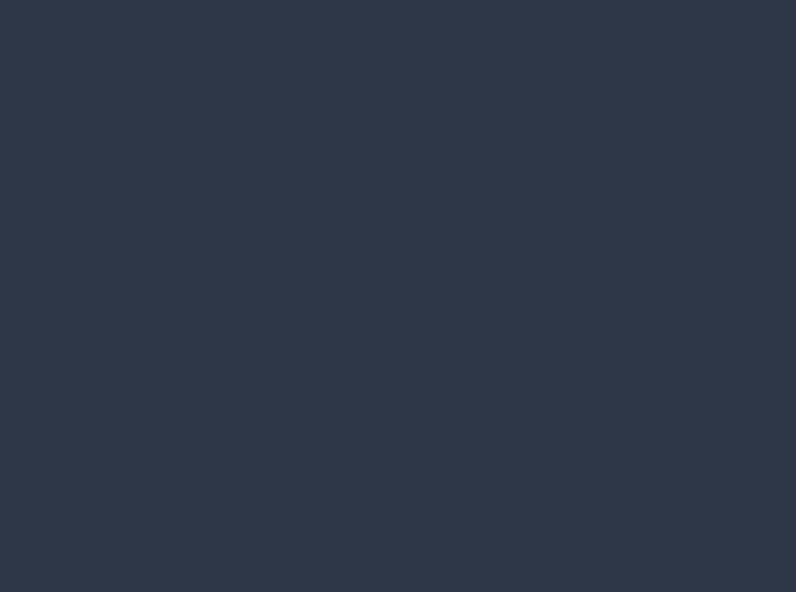
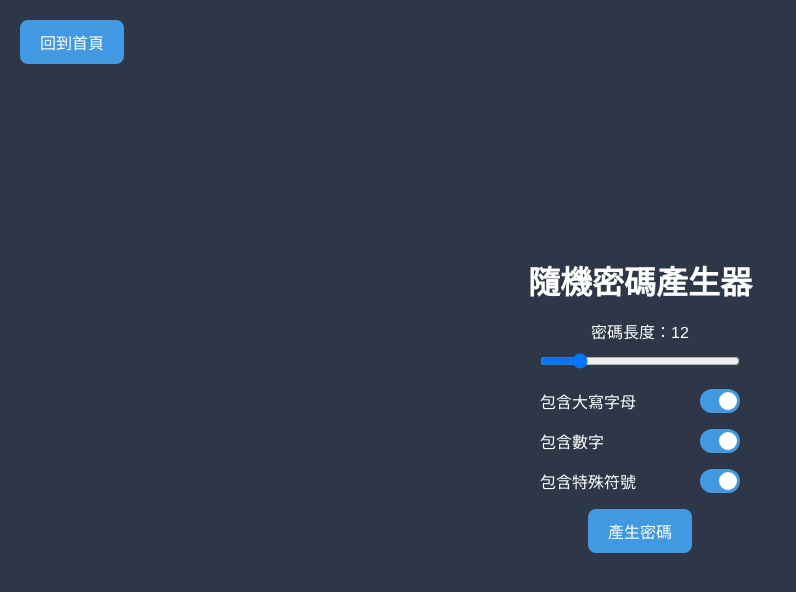
Before and after one commit to qian403/web-tools, a Vue app: page /password-generator in a window 1280 px wide. Before the commit this address had no page. Shown: the top 592 px of the page, without its empty margins (0-796 px from the left). Built offline with nearby package versions, Linux system fonts and the light colour scheme.

Commit message:
add password-generator page
新增密碼產生器

```diff
--- a/package.json
+++ b/package.json
@@ -3,7 +3,7 @@
   "version": "0.1.0",
   "private": true,
   "scripts": {
-    "serve": "vue-cli-service serve",
+    "dev": "vue-cli-service serve",
     "build": "vue-cli-service build",
     "lint": "vue-cli-service lint"
   },
--- a/src/components/home.vue
+++ b/src/components/home.vue
@@ -28,7 +28,8 @@ export default {
 
     const tools = [
       { name: 'Blog', path: 'https://blog.qian30.net', isExternal: true },
-      { name: 'clock', path: '/clock', isExternal: false }
+      { name: 'clock', path: '/clock', isExternal: false },
+      { name: 'password-generator',path: '/password-generator',isExternal: false }
     ];
 
     const filteredTools = computed(() =>
@@ -77,6 +78,7 @@ export default {
 .toolbox-title {
   text-align: center;
   margin-bottom: 20px;
+  color: #fff;
 }
 
 .search-input {
--- a/src/router/index.js
+++ b/src/router/index.js
@@ -1,6 +1,7 @@
 import { createRouter, createWebHistory } from 'vue-router'
 import HomeComponent from '../components/home.vue'
 import DigitalClock from '@/views/DigitalClock.vue'
+import PasswordGenerator from '@/views/password-generator.vue'
 
 const routes = [
   {
@@ -12,7 +13,13 @@ const routes = [
     path: '/clock',
     name: 'Clock',
     component: DigitalClock
+  },
+  {
+    path: '/password-generator',
+    name: 'passwordGenerator',
+    component: PasswordGenerator
   }
+
 ]
 
 const router = createRouter({
--- /dev/null
+++ b/src/views/password-generator.vue
@@ -0,0 +1,266 @@
+<template>
+    <div class="page-container">
+        <!-- 回到首頁按鈕 -->
+        <div class="back-button" @click="goBack">回到首頁</div>
+
+        <div class="password-generator-container">
+            <h2 class="title">隨機密碼產生器</h2>
+
+            <!-- 密碼長度滑桿 -->
+            <div class="slider-container">
+                <label for="length">密碼長度：{{ passwordLength }}</label>
+                <input type="range" id="length" v-model="passwordLength" min="1" max="64" />
+            </div>
+
+            <!-- iOS 風格開關 -->
+            <div class="switch-container">
+                <div class="switch-item">
+                    <label>包含大寫字母</label>
+                    <label class="switch">
+                        <input type="checkbox" v-model="includeUppercase" />
+                        <span class="slider round"></span>
+                    </label>
+                </div>
+
+                <div class="switch-item">
+                    <label>包含數字</label>
+                    <label class="switch">
+                        <input type="checkbox" v-model="includeNumbers" />
+                        <span class="slider round"></span>
+                    </label>
+                </div>
+
+                <div class="switch-item">
+                    <label>包含特殊符號</label>
+                    <label class="switch">
+                        <input type="checkbox" v-model="includeSymbols" />
+                        <span class="slider round"></span>
+                    </label>
+                </div>
+            </div>
+
+            <!-- 產生密碼 & 顯示結果 -->
+            <button class="generate-btn" @click="generatePassword">產生密碼</button>
+            <div v-if="generatedPassword" class="result">
+                <p>產生的密碼：<strong>{{ generatedPassword }}</strong></p>
+                <button class="copy-btn" @click="copyToClipboard">複製密碼</button>
+            </div>
+        </div>
+    </div>
+</template>
+
+<script>
+export default {
+    name: 'RandomPasswordGenerator',
+    data() {
+        return {
+            passwordLength: 12,
+            includeUppercase: true,
+            includeNumbers: true,
+            includeSymbols: true,
+            generatedPassword: ''
+        }
+    },
+    methods: {
+        goBack() {
+            // 回到首頁
+            this.$router.push('/')
+        },
+        generatePassword() {
+            let chars = 'abcdefghijklmnopqrstuvwxyz'
+
+            if (this.includeUppercase) {
+                chars += 'ABCDEFGHIJKLMNOPQRSTUVWXYZ'
+            }
+            if (this.includeNumbers) {
+                chars += '0123456789'
+            }
+            if (this.includeSymbols) {
+                chars += '!@#$%^&*()_+-=[]{}|;:,.<>/?'
+            }
+
+            let password = ''
+            for (let i = 0; i < this.passwordLength; i++) {
+                password += chars.charAt(Math.floor(Math.random() * chars.length))
+            }
+            this.generatedPassword = password
+        },
+        copyToClipboard() {
+            if (!this.generatedPassword) return
+            navigator.clipboard.writeText(this.generatedPassword)
+                .then(() => {
+                    alert('已複製到剪貼簿！')
+                })
+                .catch(err => {
+                    alert('複製失敗：' + err)
+                })
+        }
+    }
+}
+</script>
+
+<style scoped>
+/* 與 Clock.vue 相同的背景、佈局風格 */
+.page-container {
+    position: fixed;
+    top: 0;
+    left: 0;
+    width: 100%;
+    height: 100%;
+    background-color: #2d3748;
+    color: white;
+}
+
+/* 回到首頁按鈕，同 Clock.vue */
+.back-button {
+    position: fixed;
+    top: min(20px, 3vh);
+    left: min(20px, 3vw);
+    padding: min(10px, 1.5vh) min(20px, 3vw);
+    background-color: #4299e1;
+    color: white;
+    border-radius: 8px;
+    cursor: pointer;
+    z-index: 10;
+    transition: background-color 0.3s;
+    font-size: min(16px, 2.5vh);
+}
+
+.back-button:hover {
+    background-color: #3182ce;
+}
+
+/* 主要內容容器 */
+.password-generator-container {
+    display: flex;
+    flex-direction: column;
+    align-items: center;
+    justify-content: center;
+    height: 100%;
+    padding: 0 20px;
+}
+
+.title {
+    font-size: 2rem;
+    margin-bottom: 1rem;
+}
+
+/* 密碼長度滑桿區域 */
+.slider-container {
+    margin-bottom: 1rem;
+    text-align: center;
+}
+
+.slider-container label {
+    display: block;
+    margin-bottom: 0.5rem;
+}
+
+.slider-container input[type="range"] {
+    width: 200px;
+}
+
+/* iOS 風格開關容器 */
+.switch-container {
+    display: flex;
+    flex-direction: column;
+    gap: 1rem;
+    margin-bottom: 1rem;
+    align-items: flex-start;
+}
+
+.switch-item {
+    display: flex;
+    align-items: center;
+    justify-content: space-between;
+    width: 200px;
+}
+
+/* iOS 風格開關本體 */
+.switch {
+    position: relative;
+    display: inline-block;
+    width: 40px;
+    height: 24px;
+}
+
+.switch input {
+    opacity: 0;
+    width: 0;
+    height: 0;
+}
+
+/* 滑動條 */
+.slider {
+    position: absolute;
+    cursor: pointer;
+    top: 0;
+    left: 0;
+    right: 0;
+    bottom: 0;
+    background-color: #ccc;
+    transition: .4s;
+    border-radius: 34px;
+}
+
+.slider:before {
+    position: absolute;
+    content: "";
+    height: 18px;
+    width: 18px;
+    left: 3px;
+    bottom: 3px;
+    background-color: white;
+    transition: .4s;
+    border-radius: 50%;
+}
+
+/* 開關選中時的樣式 */
+.switch input:checked+.slider {
+    background-color: #4299e1;
+}
+
+.switch input:checked+.slider:before {
+    transform: translateX(16px);
+}
+
+/* 產生密碼按鈕 */
+.generate-btn {
+    background-color: #4299e1;
+    color: white;
+    padding: 10px 20px;
+    border-radius: 8px;
+    cursor: pointer;
+    border: none;
+    font-size: 1rem;
+    transition: background-color 0.3s;
+    margin-bottom: 1rem;
+}
+
+.generate-btn:hover {
+    background-color: #3182ce;
+}
+
+/* 密碼結果顯示區 */
+.result {
+    text-align: center;
+    background-color: #1a202c;
+    padding: 1rem;
+    border-radius: 8px;
+}
+
+.copy-btn {
+    background-color: #4caf50;
+    color: white;
+    padding: 8px 16px;
+    border-radius: 8px;
+    cursor: pointer;
+    border: none;
+    font-size: 1rem;
+    margin-top: 0.5rem;
+}
+
+.copy-btn:hover {
+    background-color: #43a047;
+}
+</style>
```
Also changed, not shown: 1 other file (tests, documents, lock files or other folders).
